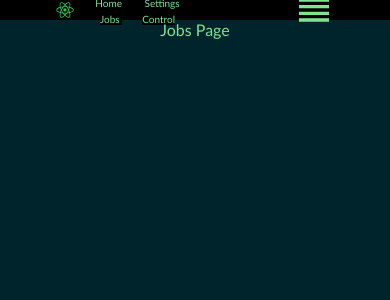
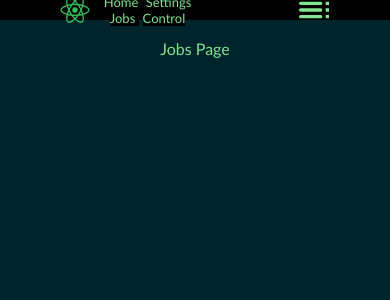
Before and after one commit to deleteprod/cautious-pilgrim, a React (Create React App) app: page /jobs in a window 390 px wide. Shown: the top 300 px of the page. Built offline with nearby package versions, Linux system fonts and the light colour scheme.

Commit message:
Playing with CSS again

```diff
--- a/src/components/Navbar.js
+++ b/src/components/Navbar.js
@@ -2,6 +2,7 @@ import React, { useState } from 'react'
 import logo from '../assets/devsci-logo.svg'
 import { Link } from 'react-router-dom'
 import ReorderIcon from '@mui/icons-material/Reorder';
+import TocRoundedIcon from '@mui/icons-material/TocRounded';
 import '../styles/Navbar.css'
 
 function Navbar() {
@@ -15,22 +16,22 @@ function Navbar() {
                 <img src={logo} alt='Logo'/>
 
                 <div className='hiddenLinks'>
-                <Link to='/'> Home </Link>
-                <Link to='/settings'> Settings </Link>
-                <Link to='/jobs'> Jobs </Link>
-                <Link to='/home'> Control </Link>
+                <Link to='/'>Home </Link>
+                <Link to='/settings'>Settings </Link>
+                <Link to='/jobs'>Jobs </Link>
+                <Link to='/home'>Control </Link>
                 </div>
 
             </div>
 
 
             <div className='rightSide'>
-                <Link to='/'> Home </Link>
-                <Link to='/settings'> Settings </Link>
-                <Link to='/jobs'> Jobs </Link>
-                <Link to='/home'> Control </Link>
+                <Link to='/'>Home </Link>
+                <Link to='/settings'>Settings </Link>
+                <Link to='/jobs'>Jobs </Link>
+                <Link to='/home'>Control </Link>
                 <button>
-                <ReorderIcon />
+                <TocRoundedIcon />
                 </button>
             </div>
         </div>
--- a/src/pages/Jobs.js
+++ b/src/pages/Jobs.js
@@ -3,7 +3,7 @@ import React from 'react'
 function Jobs() {
     return (
         <div>
-            Jobs Page
+        <br />Jobs Page
         </div>
     )
 }
--- a/src/pages/Panel.js
+++ b/src/pages/Panel.js
@@ -3,7 +3,7 @@ import React from 'react'
 function Panel() {
     return (
         <div>
-            User Panel
+        <br />User Panel
         </div>
     )
 }
--- a/src/pages/Settings.js
+++ b/src/pages/Settings.js
@@ -3,7 +3,7 @@ import React from 'react'
 function Settings() {
     return (
         <div>
-            Settings Page
+        <br />Settings Page
         </div>
     )
 }
--- a/src/styles/Navbar.css
+++ b/src/styles/Navbar.css
@@ -15,8 +15,8 @@
 }
 
 .navbar .leftSide img {
-  width: 30px;
-  height: 30px;
+  width: 50px;
+  height: 50px;
   align-self: left;
 
 }
@@ -33,8 +33,8 @@
   color: #81E291;
   text-decoration: none;
   background-color: black;
-  margin: 10px;
-  font-size: x-small;
+  margin: 2px;
+  font-size: small;
 
 }
 
@@ -95,6 +95,7 @@
   .navbar .rightSide button {
     display: inherit;
     color:#81E291;
+    font-size: small;
   }
 }
 
```
